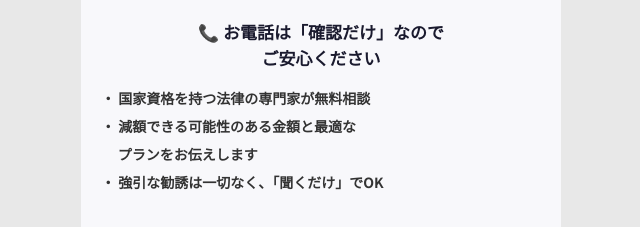
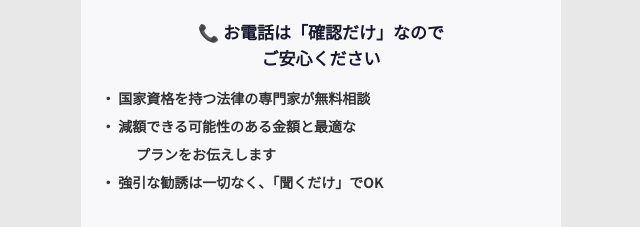
Before and after one commit to happily842-oss/debt-lp-v2, a plain HTML site: page index.html in a window 1280 px wide. Shown: the part 2651-2878 px from the top of the page, 319-959 px from the left. Drawn offline with Linux system fonts and the light colour scheme.

Commit message:
Increase indent on continuation line
Made-with: Cursor

```diff
--- a/index.html
+++ b/index.html
@@ -752,7 +752,7 @@
                 <div class="reassure-title">📞 お電話は「確認だけ」なので<br>ご安心ください</div>
                 <div class="reassure-text">
                     ・ 国家資格を持つ法律の専門家が無料相談<br>
-                    ・ 減額できる可能性のある金額と最適な<br><span style="padding-left:1.2em">プランをお伝えします</span><br>
+                    ・ 減額できる可能性のある金額と最適な<br><span style="padding-left:2.5em">プランをお伝えします</span><br>
                     ・ 強引な勧誘は一切なく、「聞くだけ」でOK
                 </div>
             </div>
```
